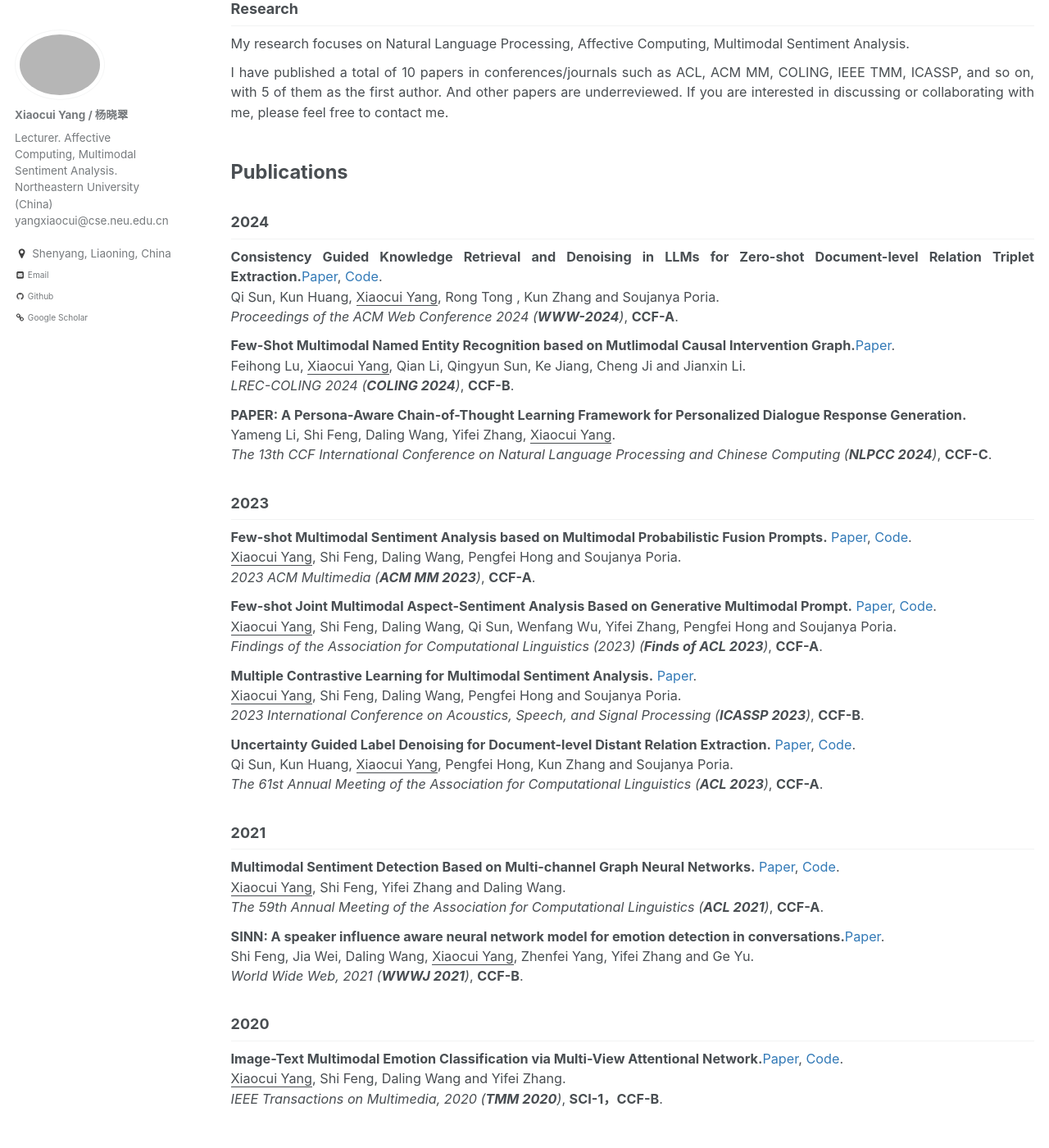
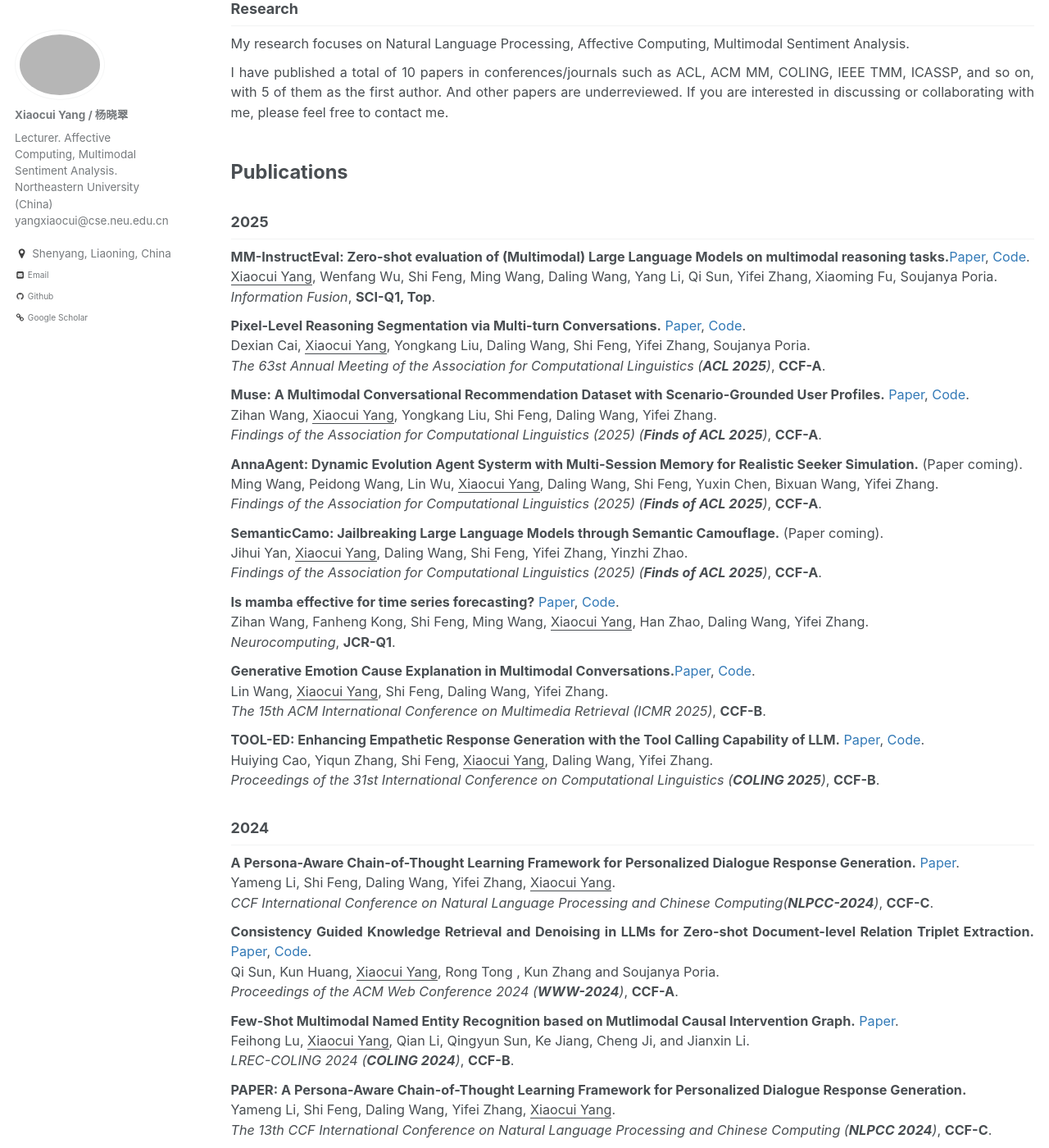
Before and after one commit to YangXiaocui1215/yangxiaocui1215.github.io, a Jekyll site: the page built from _pages/about.md, in a window 1280 px wide and 1400 px high, scrolled down 631 px. Shown: the whole window at 82% size. Built offline with Jekyll 4.4.1, drawn with Linux system fonts in a browser that asks for light colours.

Commit message:
Update about.md

```diff
--- a/_pages/about.md
+++ b/_pages/about.md
@@ -42,15 +42,52 @@ If you are interested in discussing or collaborating with me, please feel free t
 
 # Publications
 
+## 2025
+
+**MM-InstructEval: Zero-shot evaluation of (Multimodal) Large Language Models on multimodal reasoning tasks.**[Paper](https://www.sciencedirect.com/science/article/pii/S1566253525002775), [Code](https://github.com/declare-lab/MM-InstructEval).<br>
+<u>Xiaocui Yang</u>, Wenfang Wu, Shi Feng, Ming Wang, Daling Wang, Yang Li, Qi Sun, Yifei Zhang, Xiaoming Fu, Soujanya Poria.<br>
+*Information Fusion*, **SCI-Q1, Top**. <br>
+
+**Pixel-Level Reasoning Segmentation via Multi-turn Conversations.** [Paper](Pixel-Level Reasoning Segmentation via Multi-turn Conversations), [Code](https://github.com/ccccai239/PixelRIST).<br>
+Dexian Cai, <u>Xiaocui Yang</u>, Yongkang Liu, Daling Wang, Shi Feng, Yifei Zhang, Soujanya Poria.<br>
+*The 63st Annual Meeting of the Association for Computational Linguistics (**ACL 2025**)*, **CCF-A**. <br>
+
+**Muse: A Multimodal Conversational Recommendation Dataset with Scenario-Grounded User Profiles.** [Paper](https://arxiv.org/pdf/2412.18416), [Code](https://anonymous.4open.science/r/Muse-0086).<br>
+Zihan Wang, <u>Xiaocui Yang</u>, Yongkang Liu, Shi Feng, Daling Wang, Yifei Zhang.<br>
+*Findings of the Association for Computational Linguistics (2025) (**Finds of ACL 2025**)*, **CCF-A**. <br>
+
+**AnnaAgent: Dynamic Evolution Agent Systerm with Multi-Session Memory for Realistic Seeker Simulation.** (Paper coming). <br>
+Ming Wang, Peidong Wang, Lin Wu, <u>Xiaocui Yang</u>, Daling Wang, Shi Feng, Yuxin Chen, Bixuan Wang, Yifei Zhang. <br>
+*Findings of the Association for Computational Linguistics (2025) (**Finds of ACL 2025**)*, **CCF-A**. <br>
+
+**SemanticCamo: Jailbreaking Large Language Models through Semantic Camouflage.** (Paper coming). <br>
+Jihui Yan, <u>Xiaocui Yang</u>, Daling Wang, Shi Feng, Yifei Zhang, Yinzhi Zhao. <br>
+*Findings of the Association for Computational Linguistics (2025) (**Finds of ACL 2025**)*, **CCF-A**. <br>
+
+**Is mamba effective for time series forecasting?** [Paper](https://arxiv.org/pdf/2403.11144), [Code](https://github.com/wzhwzhwzh0921/S-D-Mamba). <br>
+Zihan Wang, Fanheng Kong, Shi Feng, Ming Wang, <u>Xiaocui Yang</u>, Han Zhao, Daling Wang, Yifei Zhang. <br>
+*Neurocomputing*, **JCR-Q1**. <br>
+
+**Generative Emotion Cause Explanation in Multimodal Conversations.**[Paper](https://arxiv.org/pdf/2411.02430), [Code](https://github.com/3222345200/ECEMdataset.git).<br>
+Lin Wang, <u>Xiaocui Yang</u>, Shi Feng, Daling Wang, Yifei Zhang.<br>
+*The 15th ACM International Conference on Multimedia Retrieval (ICMR 2025)*, **CCF-B**. <br>
+
+**TOOL-ED: Enhancing Empathetic Response Generation with the Tool Calling Capability of LLM.** [Paper](https://aclanthology.org/2025.coling-main.355.pdf), [Code](https://github.com/caohy123/EKTC).<br>
+Huiying Cao, Yiqun Zhang, Shi Feng, <u>Xiaocui Yang</u>, Daling Wang, Yifei Zhang.<br>
+*Proceedings of the 31st International Conference on Computational Linguistics (**COLING 2025**)*, **CCF-B**. <br>
 
 ## 2024
 
-**Consistency Guided Knowledge Retrieval and Denoising in LLMs for Zero-shot Document-level Relation Triplet Extraction.**[Paper](https://arxiv.org/pdf/2401.13598), [Code](https://github.com/QiSun123/GenRDK).<br>
+**A Persona-Aware Chain-of-Thought Learning Framework for Personalized Dialogue Response Generation.** [Paper](https://link.springer.com/chapter/10.1007/978-981-97-9431-7_17).<br>
+Yameng Li, Shi Feng, Daling Wang, Yifei Zhang, <u>Xiaocui Yang</u>.<br>
+*CCF International Conference on Natural Language Processing and Chinese Computing(**NLPCC-2024**)*, **CCF-C**.<br>
+
+**Consistency Guided Knowledge Retrieval and Denoising in LLMs for Zero-shot Document-level Relation Triplet Extraction.** [Paper](https://arxiv.org/pdf/2401.13598), [Code](https://github.com/QiSun123/GenRDK).<br>
 Qi Sun, Kun Huang, <u>Xiaocui Yang</u>, Rong Tong , Kun Zhang and Soujanya Poria.<br>
 *Proceedings of the ACM Web Conference 2024 (**WWW-2024**)*, **CCF-A**.<br>
 
-**Few-Shot Multimodal Named Entity Recognition based on Mutlimodal Causal Intervention Graph.**[Paper](https://aclanthology.org/2024.lrec-main.633.pdf).<br>
-Feihong Lu, <u>Xiaocui Yang</u>, Qian Li, Qingyun Sun, Ke Jiang, Cheng Ji and Jianxin Li.<br>
+**Few-Shot Multimodal Named Entity Recognition based on Mutlimodal Causal Intervention Graph.** [Paper](https://aclanthology.org/2024.lrec-main.633.pdf).<br>
+Feihong Lu, <u>Xiaocui Yang</u>, Qian Li, Qingyun Sun, Ke Jiang, Cheng Ji, and Jianxin Li.<br>
 *LREC-COLING 2024 (**COLING 2024**)*, **CCF-B**.<br>
 
 **PAPER: A Persona-Aware Chain-of-Thought Learning Framework for Personalized Dialogue Response Generation.**<br>
```
